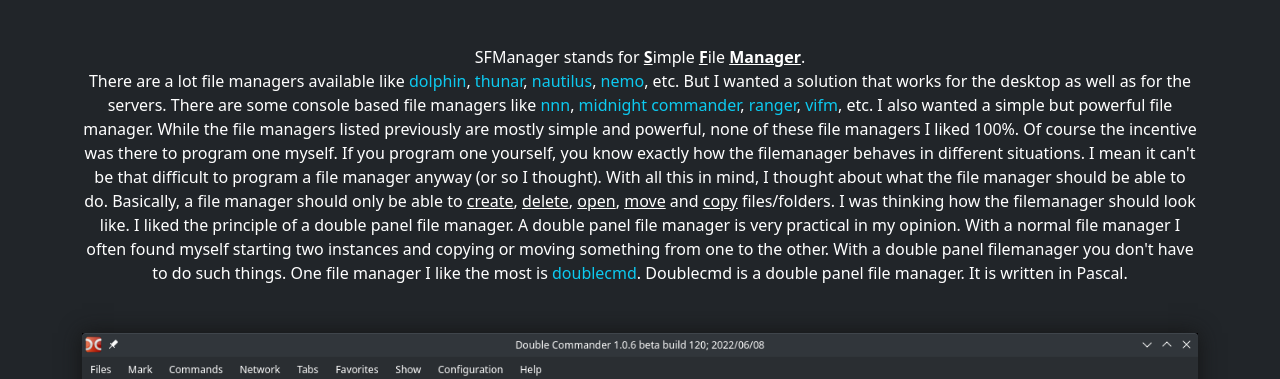
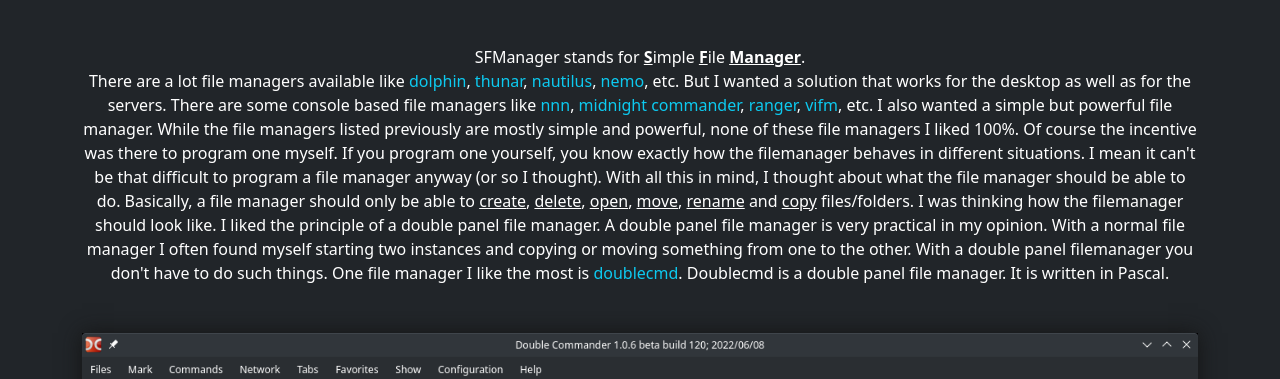
Before and after one commit to SpizzyCoder/spizzycoder.github.io, a plain HTML site: page sfmanager.html in a window 1280 px wide. Shown: the part 405-784 px from the top of the page. Drawn offline with Linux system fonts and the light colour scheme.

Commit message:
Added "rename" in list

```diff
--- a/sfmanager.html
+++ b/sfmanager.html
@@ -44,7 +44,7 @@
       If you program one yourself, you know exactly how the filemanager behaves in different situations.
       I mean it can't be that difficult to program a file manager anyway (or so I thought).
       With all this in mind, I thought about what the file manager should be able to do.
-      Basically, a file manager should only be able to <u>create</u>, <u>delete</u>, <u>open</u>, <u>move</u> and <u>copy</u> files/folders.
+      Basically, a file manager should only be able to <u>create</u>, <u>delete</u>, <u>open</u>, <u>move</u>, <u>rename</u> and <u>copy</u> files/folders.
 
       I was thinking how the filemanager should look like.
       I liked the principle of a double panel file manager.
```
